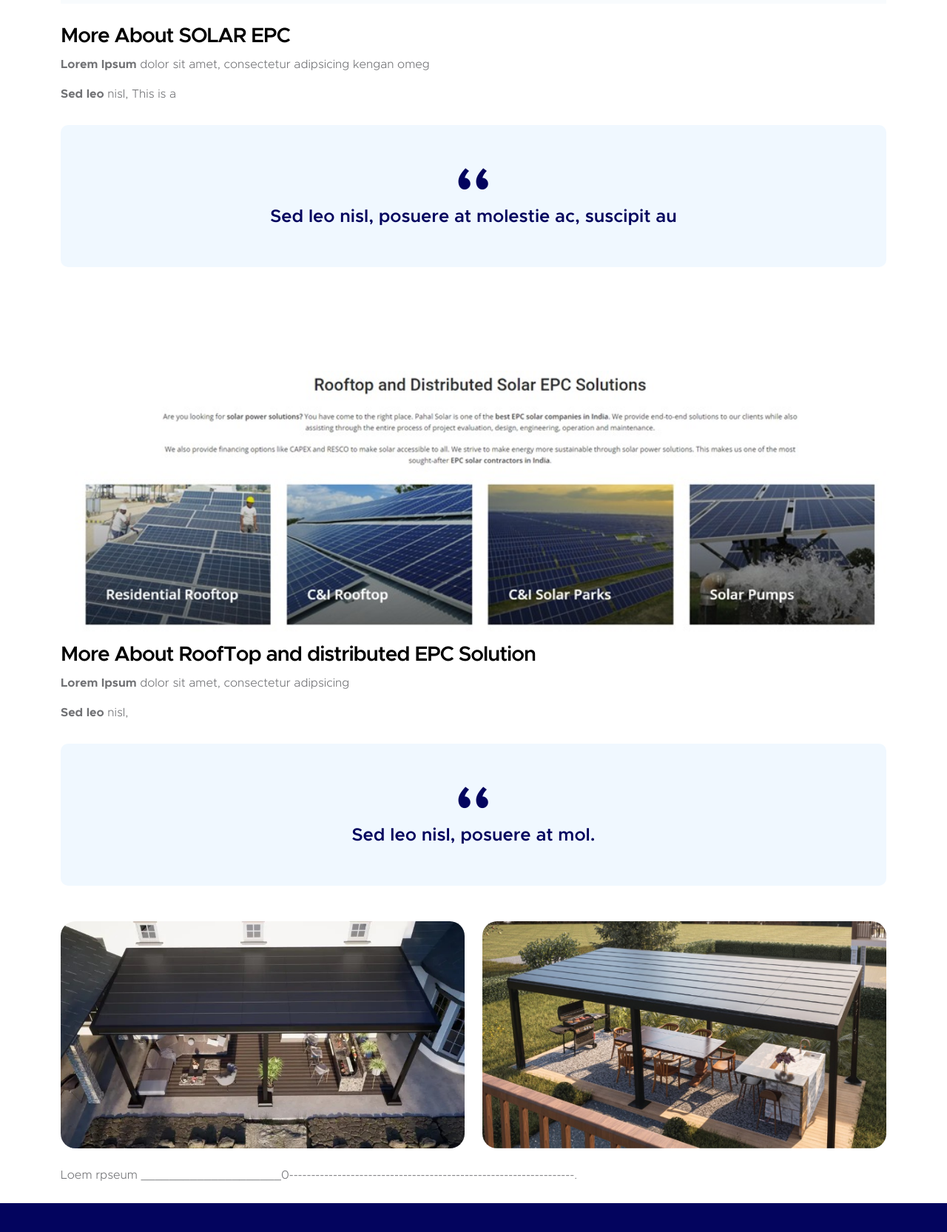
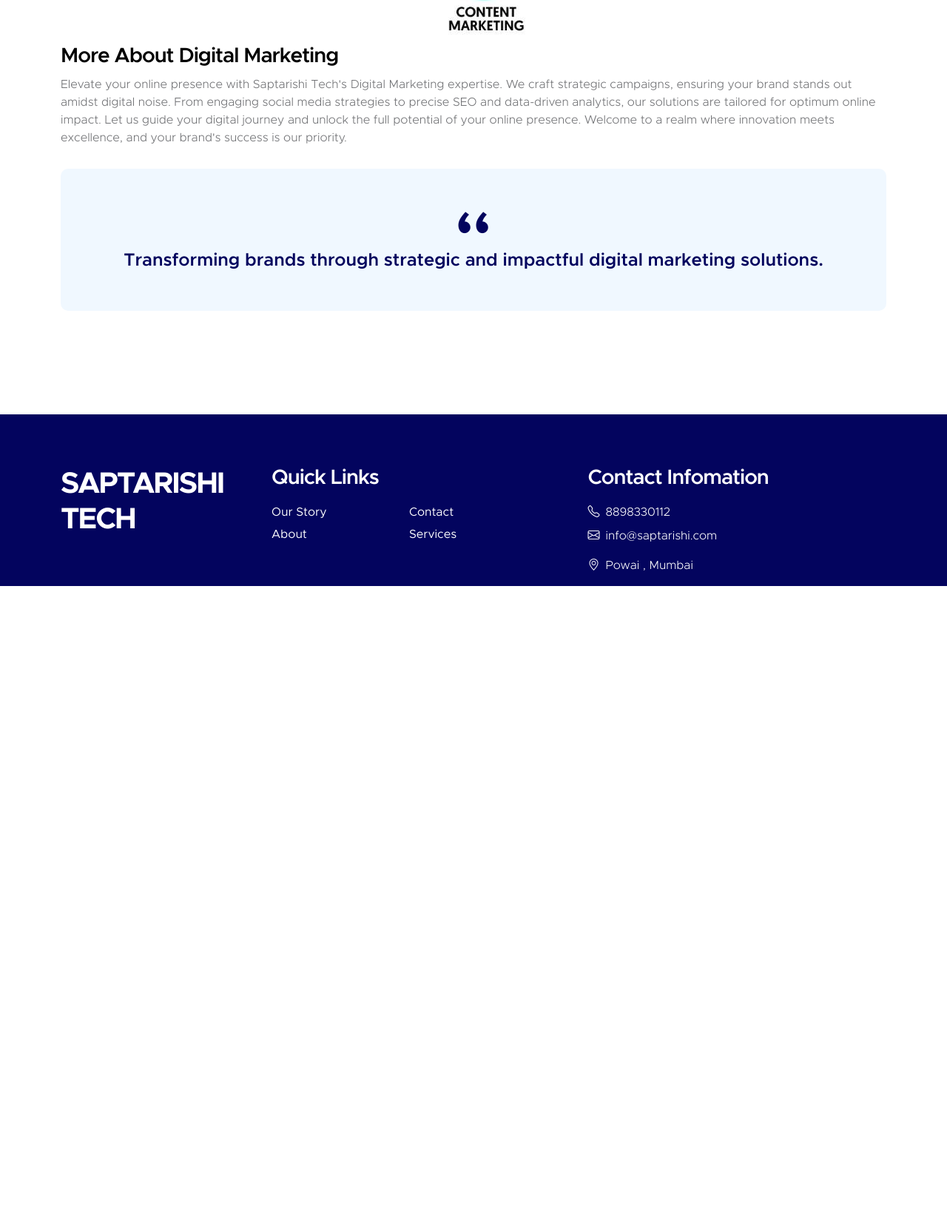
Before and after one commit to gauravexampil/saptarishi, a plain HTML site: page digital.html in a window 1280 px wide. Shown: the part 1127-2792 px from the top of the page at 74% size. After the commit the page ends 1919 px from the top, so only its background shows below. Drawn offline with Linux system fonts and the light colour scheme.

Commit message:
dm updated

```diff
--- a/digital.html
+++ b/digital.html
@@ -40,7 +40,7 @@
                <div class="collapse navbar-collapse" id="navbarNav">
                     <ul class="navbar-nav ms-auto">
                         <li class="nav-item">
-                            <a class="nav-link click-scroll" href="#top">Home</a>
+                            <a class="nav-link click-scroll" href="index.html">Home</a>
                         </li>
 
                         <li class="nav-item">
@@ -85,22 +85,22 @@
                         <div >
                             <div class="news-block">
                                 <div class="news-block-top">
-                                    <img src="images/slide/banner8.png" class="news-image img-fluid" alt="">
+                                    <img src="images/slide/im.jpg" style="padding-left: 100px;" class="news-image img-fluid" alt="">
                                 </div>
 
                                 <div class="news-block-info">
 
 
                                 <div class="news-block-title mb-2">
-                                    <h4>More About SOLAR EPC</h4>
+                                    <h4>More About Digital Marketing</h4>
                                 </div>
 
                                     <div class="news-block-body">
-                                        <p><strong>Lorem Ipsum</strong> dolor sit amet, consectetur adipsicing kengan omeg </p>
+                                        <p>Elevate your online presence with Saptarishi Tech's Digital Marketing expertise. We craft strategic campaigns, ensuring your brand stands out amidst digital noise. From engaging social media strategies to precise SEO and data-driven analytics, our solutions are tailored for optimum online impact. Let us guide your digital journey and unlock the full potential of your online presence. Welcome to a realm where innovation meets excellence, and your brand's success is our priority.</p>
 
-                                        <p><strong>Sed leo</strong> nisl, This is a </p>
 
-                                        <blockquote>Sed leo nisl, posuere at molestie ac, suscipit au</blockquote>
+
+                                        <blockquote> Transforming brands through strategic and impactful digital marketing solutions.</blockquote>
                                     </div>
                                 </div>
                             </div>
@@ -114,53 +114,7 @@
 
 
 
-            <section class="news-section">
-                <div class="container">
-                    <div class="row">
 
-                        <div >
-                            <div class="news-block">
-                                <div class="news-block-top">
-                                    <img src="images/slide/banner9.jpeg" class="news-image img-fluid" style="    width: 100%;
-" alt="">
-                                </div>
-
-                                <div class="news-block-info">
-
-
-                                <div class="news-block-title mb-2">
-                                    <h4>More About RoofTop and distributed EPC Solution</h4>
-                                </div>
-
-                                    <div class="news-block-body">
-                                        <p><strong>Lorem Ipsum</strong> dolor sit amet, consectetur adipsicing </p>
-
-                                        <p><strong>Sed leo</strong> nisl, </p>
-
-                                        <blockquote>Sed leo nisl, posuere at mol.</blockquote>
-                                    </div>
-
-                                    <div class="row mt-5 mb-4">
-                                        <div class="col-lg-6 col-12 mb-4 mb-lg-0">
-                                            <img src="images/slide/banner11.jpg" class="news-detail-image img-fluid" alt="">
-                                        </div>
-
-                                        <div class="col-lg-6 col-12">
-                                            <img src="images/slide/banner10.jpg" class="news-detail-image img-fluid" alt="">
-                                        </div>
-                                    </div>
-
-                                    <p>Loem rpseum ____________________0-----------------------------------------------------------------.</p>
-
-                                </div>
-                            </div>
-                        </div>
-
-
-
-                    </div>
-                </div>
-            </section>
 
 
         </main>
```
Also changed, not shown: DetailsSolar.html (+1 -1 lines), corporateTraining.html (+1 -1 lines), electricalSolutions.html (+1 -1 lines), hvacsolutions.html (+1 -1 lines), solarconsultancy.html (+7 -5 lines), sportsandflooring.html (+1 -1 lines), images/slide/dm.png (added), images/slide/im.jpg (added).
